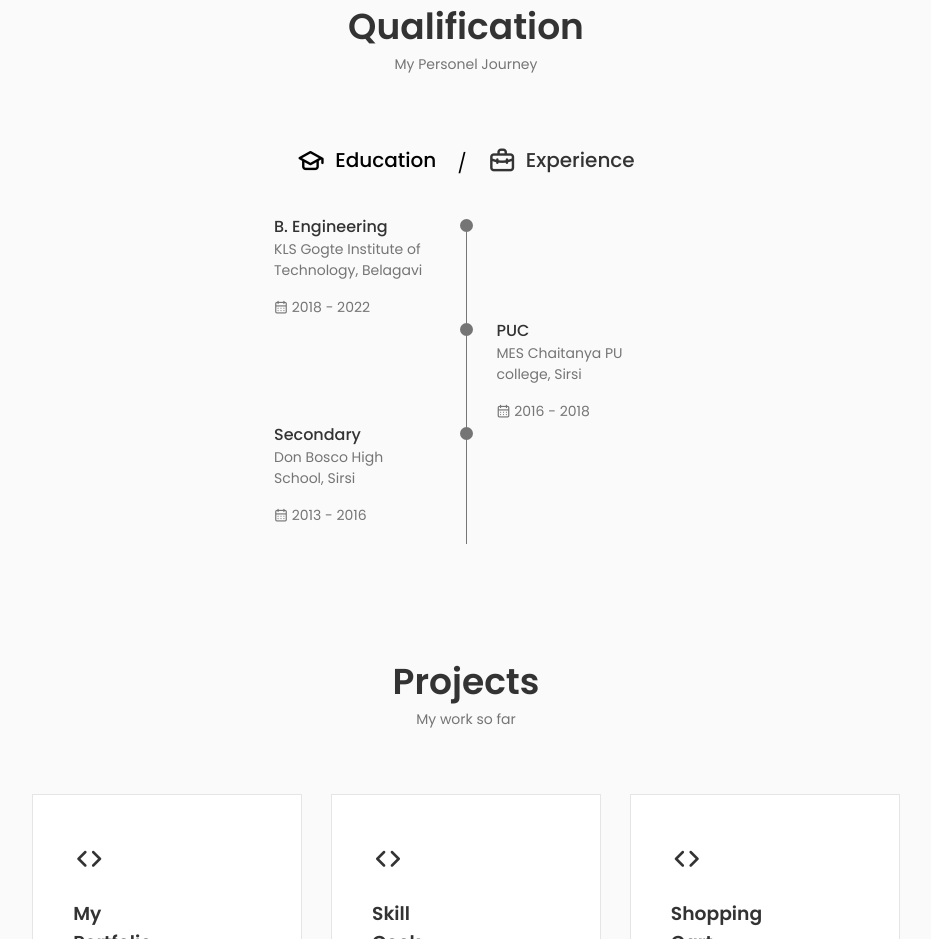
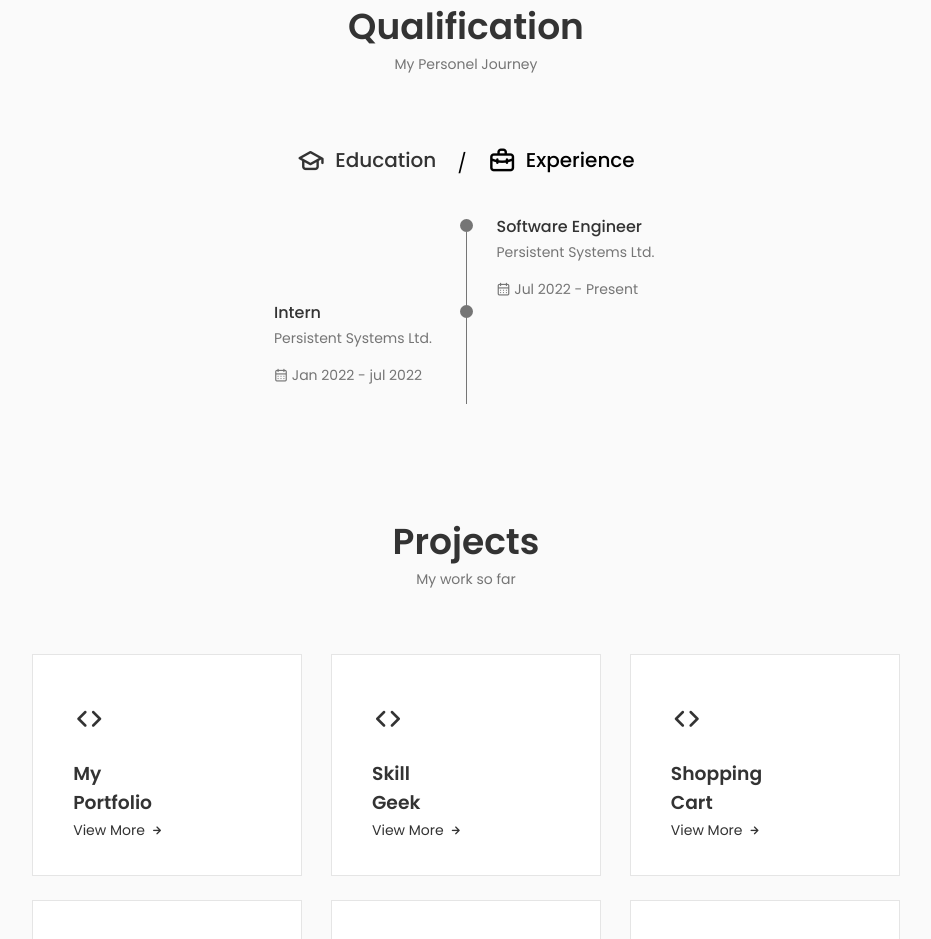
Before and after one commit to Sudhanv4/My-Portfolio-Website, a React (Create React App) app: page / in a window 1280 px wide. Shown: the part 2260-3199 px from the top of the page, without its empty margins (174-1105 px from the left). Built offline with nearby package versions, Linux system fonts and the light colour scheme.

Commit message:
small change

```diff
--- a/src/components/qualification/Qualification.jsx
+++ b/src/components/qualification/Qualification.jsx
@@ -3,7 +3,7 @@ import './qualification.css'
 
 const Qualification = () => {
 
-    const [qual, setQual] = useState(0)
+    const [qual, setQual] = useState(1)
 
     return (
         <section className="qualification section"  id='experience'>
```
